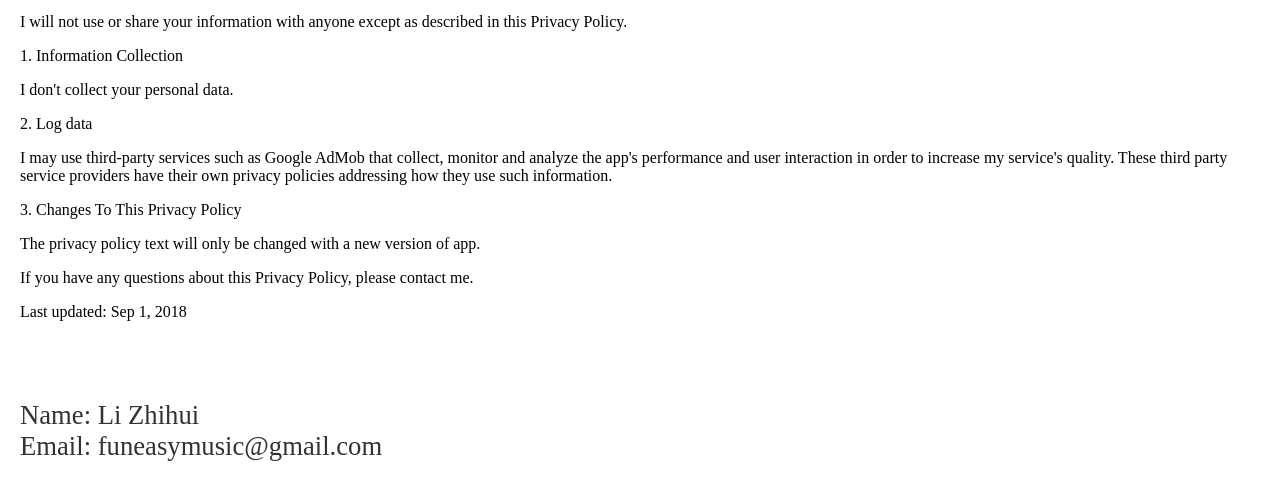
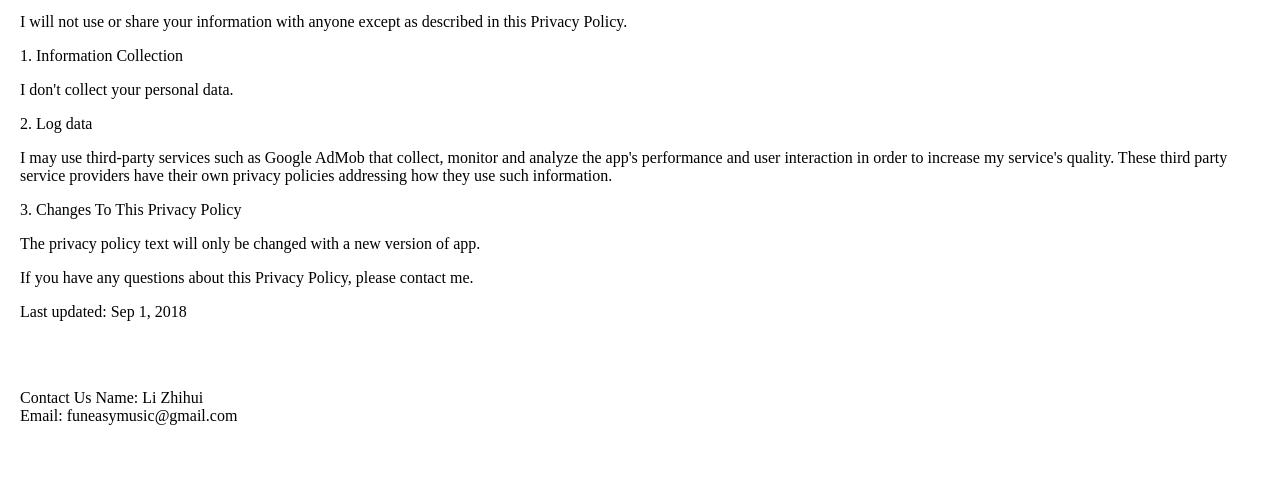
Before and after one commit to eqplayer/eqplayer.github.io, a plain HTML site: page privacy.html in a window 1280 px wide. Shown: the part 99-598 px from the top of the page. Drawn offline with Linux system fonts and the light colour scheme.

Commit message:
Update privacy.html

```diff
--- a/privacy.html
+++ b/privacy.html
@@ -22,7 +22,8 @@
 
 <p>Last updated: Sep 1, 2018</p>
 <br/><br/>
-  <p style="max-width: 800px;color:#333333;font-size:20pt">
+  <p>
+            Contact Us
             Name:  Li Zhihui<br/>
             Email: funeasymusic@gmail.com
   </p>
```
